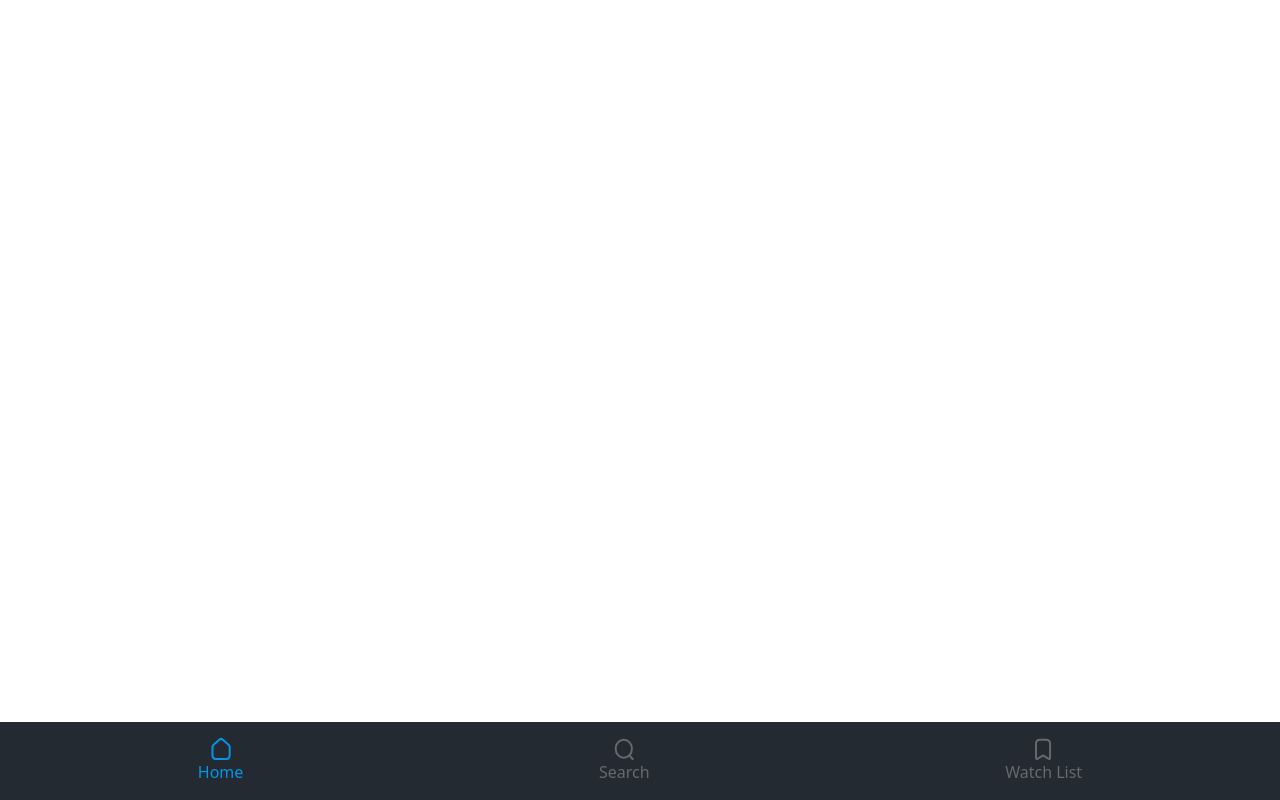
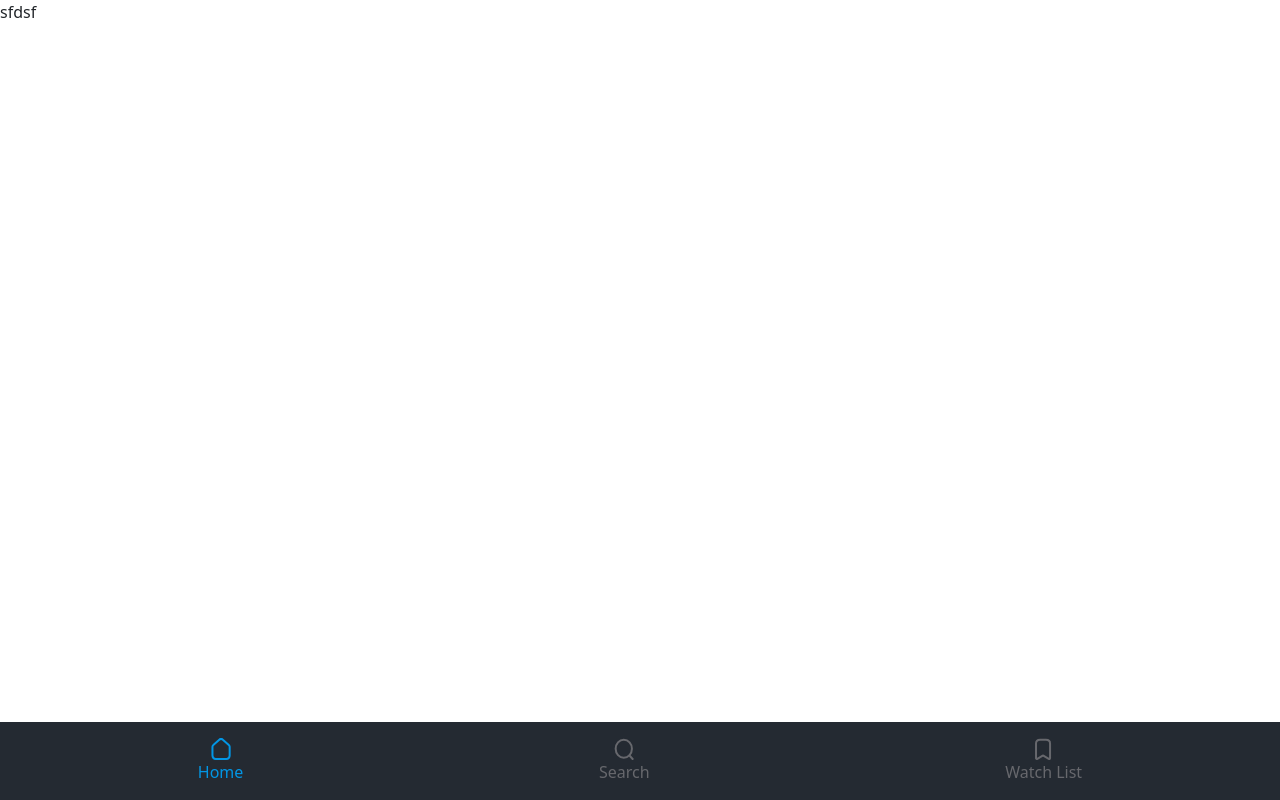
Before and after one commit to cemozbeyy/movie-app, an Angular app: page / in a window 1280 px wide. Built offline with nearby package versions, Linux system fonts and the light colour scheme; no server answers.

Commit message:
main design pattern donee.

```diff
--- /dev/null
+++ b/src/app/core/services/main.service.ts
@@ -0,0 +1,8 @@
+import { Injectable } from '@angular/core';
+
+@Injectable({ providedIn: 'root' })
+export class MainService {
+    selectedTab!: string
+    constructor() { }
+
+}
--- a/src/app/modules/layout/components/footer/footer.component.ts
+++ b/src/app/modules/layout/components/footer/footer.component.ts
@@ -1,4 +1,5 @@
 import { Component, OnInit } from '@angular/core';
+import { MainService } from 'src/app/core/services/main.service';
 import { MovieService } from 'src/app/core/services/movie.service';
 
 @Component({
@@ -8,7 +9,7 @@ import { MovieService } from 'src/app/core/services/movie.service';
 })
 
 export class FooterComponent implements OnInit {
-    constructor(private mov: MovieService) { }
+    constructor(private mov: MovieService, private mainService: MainService) { }
     isHome!: boolean
     isSearch!: boolean
     isWatchList!: boolean
@@ -20,6 +21,7 @@ export class FooterComponent implements OnInit {
     }
 
     changeTab(currentTab: string) {
+        this.mainService.selectedTab = currentTab
         if (currentTab == "home") {
             this.isHome = true
             this.isSearch = false
--- a/src/app/modules/layout/layout.component.html
+++ b/src/app/modules/layout/layout.component.html
@@ -1,6 +1,6 @@
 <section>
     <main>
-
+        <dbi-main></dbi-main>
     </main>
     <footer>
         <dbi-footer></dbi-footer>
--- a/src/app/modules/layout/layout.module.ts
+++ b/src/app/modules/layout/layout.module.ts
@@ -4,7 +4,7 @@ import { FooterComponent } from './components';
 import { LayoutRoutingModule } from './layout-routing.module';
 
 import { LayoutComponent } from './layout.component';
-import { MainComponent, SearchComponent, WatchListComponent } from './main';
+import { HomeComponent, MainComponent, SearchComponent, WatchListComponent } from './main';
 
 
 const COMPONENTS = [
@@ -13,6 +13,7 @@ const COMPONENTS = [
     FooterComponent,
     WatchListComponent,
     SearchComponent,
+    HomeComponent
 ]
 
 @NgModule({
--- /dev/null
+++ b/src/app/modules/layout/main/home/home.component.html
@@ -0,0 +1 @@
+sfdsf
--- /dev/null
+++ b/src/app/modules/layout/main/home/home.component.ts
@@ -0,0 +1,13 @@
+import { Component, OnInit } from '@angular/core';
+
+@Component({
+    selector: 'dbi-home',
+    templateUrl: 'home.component.html',
+    styleUrls: ['home.component.scss']
+})
+
+export class HomeComponent implements OnInit {
+    constructor() { }
+
+    ngOnInit() { }
+}
--- a/src/app/modules/layout/main/index.ts
+++ b/src/app/modules/layout/main/index.ts
@@ -1,3 +1,4 @@
 export * from './main.component'
 export * from './watch-list/watch-list.component'
 export * from './search/search.component'
+export * from './home/home.component'
--- a/src/app/modules/layout/main/main.component.html
+++ b/src/app/modules/layout/main/main.component.html
@@ -1 +1,3 @@
-asfddsa
+<dbi-home *ngIf="currentTab == 'home'"></dbi-home>
+<dbi-search *ngIf="currentTab == 'search'"></dbi-search>
+<dbi-watch-list *ngIf="currentTab == 'isWatchList'"></dbi-watch-list>
--- a/src/app/modules/layout/main/main.component.ts
+++ b/src/app/modules/layout/main/main.component.ts
@@ -1,4 +1,5 @@
 import { Component, OnInit } from '@angular/core';
+import { MainService } from 'src/app/core/services/main.service';
 
 @Component({
     selector: 'dbi-main',
@@ -7,7 +8,13 @@ import { Component, OnInit } from '@angular/core';
 })
 
 export class MainComponent implements OnInit {
-    constructor() { }
+    currentTab: string = ""
+    constructor(private mainService: MainService) {
+        setTimeout(() => {
+            this.currentTab = this.mainService.selectedTab
+        }, 10);
+
+    }
 
     ngOnInit() { }
 }
--- a/src/app/modules/layout/main/search/search.component.html
+++ b/src/app/modules/layout/main/search/search.component.html
@@ -0,0 +1 @@
+search
--- a/src/app/modules/layout/main/watch-list/watch-list.component.html
+++ b/src/app/modules/layout/main/watch-list/watch-list.component.html
@@ -0,0 +1 @@
+watchlist
```
Also changed, not shown: src/app/modules/layout/main/home/home.component.scss (added).
